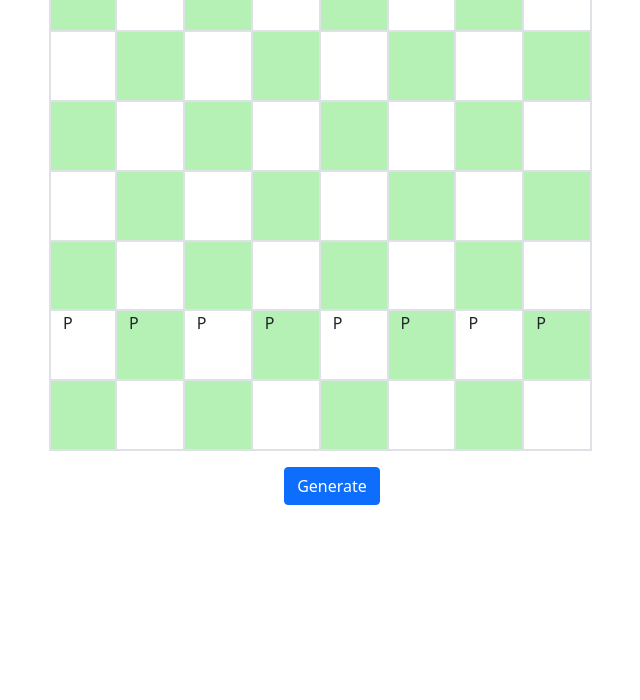
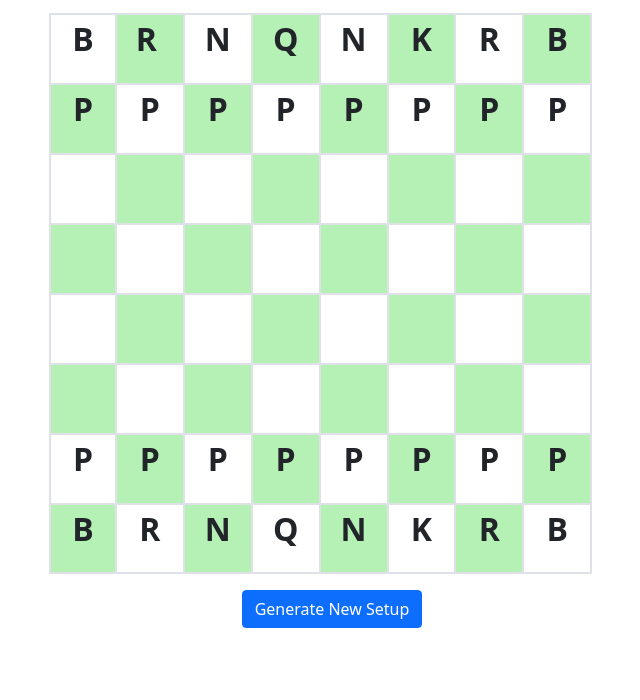
Before and after one commit to jonathan-woodruff/960generator, a plain HTML site: page index.html in a window 1280 px wide. Shown: the part 134-834 px from the top of the page, without its empty margins (308-948 px from the left). Before the commit the page ends 800 px from the top, so only its background shows below. Drawn offline with nearby package versions, Linux system fonts and the light colour scheme.

Commit message:
added favicon and finished project

```diff
--- a/index.html
+++ b/index.html
@@ -6,33 +6,46 @@
     <link href="https://cdn.jsdelivr.net/npm/bootstrap@5.0.2/dist/css/bootstrap.min.css" rel="stylesheet" integrity="sha384-EVSTQN3/azprG1Anm3QDgpJLIm9Nao0Yz1ztcQTwFspd3yD65VohhpuuCOmLASjC" crossorigin="anonymous">
     <script defer src="https://cdn.jsdelivr.net/npm/bootstrap@5.0.2/dist/js/bootstrap.bundle.min.js" integrity="sha384-MrcW6ZMFYlzcLA8Nl+NtUVF0sA7MsXsP1UyJoMp4YLEuNSfAP+JcXn/tWtIaxVXM" crossorigin="anonymous"></script>
     <script defer src="./index.js"></script>
+    <!-- favicon -->
+    <link rel="apple-touch-icon" sizes="180x180" href="./public/apple-touch-icon.png">
+    <link rel="icon" type="image/png" sizes="32x32" href="./public/favicon-32x32.png">
+    <link rel="icon" type="image/png" sizes="16x16" href="./public/favicon-16x16.png">
+    <link rel="manifest" href="./public/site.webmanifest">
     <title>Chess 960 Generator</title>
 </head>
 <body>
     <div class="container py-4 px-3 mb-5">
         <div class="row mb-3">
+            <div class="col">
+                <hgroup class="text-center mt-3 mb-3">
+                    <h1 class="mb-2">Chess 960 Generator</h1>
+                    <p class="h6">Set up your chess 960 board randomly</p>
+                  </hgroup>
+            </div>
+        </div>
+        <div class="row mb-3">
             <div class="col col-12 col-sm-10 col-md-8 col-lg-6 mx-auto">
                 <!-- row 8 -->
                 <div class="row">
-                    <div id="a8" class="border border-2" style="width: 12%; height: 0; padding-bottom: 12%;"></div>
-                    <div id="b8" class="border-top border-bottom border-end border-2" style="width: 12%; height: 0; padding-bottom: 12%; padding-left: 5px; background-color:rgb(181, 240, 181);"></div>
-                    <div id="c8" class="border-top border-bottom border-end border-2" style="width: 12%; height: 0; padding-bottom: 12%;"></div>
-                    <div id="d8" class="border-top border-bottom border-end border-2" style="width: 12%; height: 0; padding-bottom: 12%; background-color:rgb(181, 240, 181);"></div>
-                    <div id="e8" class="border-top border-bottom border-end border-2" style="width: 12%; height: 0; padding-bottom: 12%;"></div>
-                    <div id="f8" class="border-top border-bottom border-end border-2" style="width: 12%; height: 0; padding-bottom: 12%; background-color:rgb(181, 240, 181);"></div>
-                    <div id="g8" class="border-top border-bottom border-end border-2" style="width: 12%; height: 0; padding-bottom: 12%;"></div>
-                    <div id="h8" class="border-top border-bottom border-end border-2" style="width: 12%; height: 0; padding-bottom: 12%; background-color:rgb(181, 240, 181);"></div>
+                    <div id="a8" class="border border-2 fw-bold fs-2 text-center" style="width: 12%; height: 0; padding-bottom: 12%;"></div>
+                    <div id="b8" class="border-top border-bottom border-end border-2 fw-bold fs-2 text-center" style="width: 12%; height: 0; padding-bottom: 12%; padding-left: 5px; background-color:rgb(181, 240, 181);"></div>
+                    <div id="c8" class="border-top border-bottom border-end border-2 fw-bold fs-2 text-center" style="width: 12%; height: 0; padding-bottom: 12%;"></div>
+                    <div id="d8" class="border-top border-bottom border-end border-2 fw-bold fs-2 text-center" style="width: 12%; height: 0; padding-bottom: 12%; background-color:rgb(181, 240, 181);"></div>
+                    <div id="e8" class="border-top border-bottom border-end border-2 fw-bold fs-2 text-center" style="width: 12%; height: 0; padding-bottom: 12%;"></div>
+                    <div id="f8" class="border-top border-bottom border-end border-2 fw-bold fs-2 text-center" style="width: 12%; height: 0; padding-bottom: 12%; background-color:rgb(181, 240, 181);"></div>
+                    <div id="g8" class="border-top border-bottom border-end border-2 fw-bold fs-2 text-center" style="width: 12%; height: 0; padding-bottom: 12%;"></div>
+                    <div id="h8" class="border-top border-bottom border-end border-2 fw-bold fs-2 text-center" style="width: 12%; height: 0; padding-bottom: 12%; background-color:rgb(181, 240, 181);"></div>
                 </div>
                 <!-- row 7 -->
                 <div class="row">
-                    <div class="border-bottom border-start border-end border-2" style="width: 12%; height: 0; padding-bottom: 12%; background-color:rgb(181, 240, 181);">P</div>
-                    <div class="border-bottom border-end border-2" style="width: 12%; height: 0; padding-bottom: 12%;">P</div>
-                    <div class="border-bottom border-end border-2" style="width: 12%; height: 0; padding-bottom: 12%; background-color:rgb(181, 240, 181);">P</div>
-                    <div class="border-bottom border-end border-2" style="width: 12%; height: 0; padding-bottom: 12%;">P</div>
-                    <div class="border-bottom border-end border-2" style="width: 12%; height: 0; padding-bottom: 12%; background-color:rgb(181, 240, 181);">P</div>
-                    <div class="border-bottom border-end border-2" style="width: 12%; height: 0; padding-bottom: 12%;">P</div>
-                    <div class="border-bottom border-end border-2" style="width: 12%; height: 0; padding-bottom: 12%; background-color:rgb(181, 240, 181);">P</div>
-                    <div class="border-bottom border-end border-2" style="width: 12%; height: 0; padding-bottom: 12%;">P</div>
+                    <div class="border-bottom border-start border-end border-2 fw-bold fs-2 text-center" style="width: 12%; height: 0; padding-bottom: 12%; background-color:rgb(181, 240, 181);">P</div>
+                    <div class="border-bottom border-end border-2 fw-bold fs-2 text-center" style="width: 12%; height: 0; padding-bottom: 12%;">P</div>
+                    <div class="border-bottom border-end border-2 fw-bold fs-2 text-center" style="width: 12%; height: 0; padding-bottom: 12%; background-color:rgb(181, 240, 181);">P</div>
+                    <div class="border-bottom border-end border-2 fw-bold fs-2 text-center" style="width: 12%; height: 0; padding-bottom: 12%;">P</div>
+                    <div class="border-bottom border-end border-2 fw-bold fs-2 text-center" style="width: 12%; height: 0; padding-bottom: 12%; background-color:rgb(181, 240, 181);">P</div>
+                    <div class="border-bottom border-end border-2 fw-bold fs-2 text-center" style="width: 12%; height: 0; padding-bottom: 12%;">P</div>
+                    <div class="border-bottom border-end border-2 fw-bold fs-2 text-center" style="width: 12%; height: 0; padding-bottom: 12%; background-color:rgb(181, 240, 181);">P</div>
+                    <div class="border-bottom border-end border-2 fw-bold fs-2 text-center" style="width: 12%; height: 0; padding-bottom: 12%;">P</div>
                 </div>
                 <!-- row 6 -->
                 <div class="row">
@@ -80,31 +93,31 @@
                 </div>
                 <!-- row 2 -->
                 <div class="row">
-                    <div class="border-bottom border-start border-end border-2" style="width: 12%; height: 0; padding-bottom: 12%;">P</div>
-                    <div class="border-bottom border-end border-2" style="width: 12%; height: 0; padding-bottom: 12%; background-color:rgb(181, 240, 181);">P</div>
-                    <div class="border-bottom border-end border-2" style="width: 12%; height: 0; padding-bottom: 12%;">P</div>
-                    <div class="border-bottom border-end border-2" style="width: 12%; height: 0; padding-bottom: 12%; background-color:rgb(181, 240, 181);">P</div>
-                    <div class="border-bottom border-end border-2" style="width: 12%; height: 0; padding-bottom: 12%;">P</div>
-                    <div class="border-bottom border-end border-2" style="width: 12%; height: 0; padding-bottom: 12%; background-color:rgb(181, 240, 181);">P</div>
-                    <div class="border-bottom border-end border-2" style="width: 12%; height: 0; padding-bottom: 12%;">P</div>
-                    <div class="border-bottom border-end border-2" style="width: 12%; height: 0; padding-bottom: 12%; background-color:rgb(181, 240, 181);">P</div>
+                    <div class="border-bottom border-start border-end border-2 fw-bold fs-2 text-center" style="width: 12%; height: 0; padding-bottom: 12%;">P</div>
+                    <div class="border-bottom border-end border-2 fw-bold fs-2 text-center" style="width: 12%; height: 0; padding-bottom: 12%; background-color:rgb(181, 240, 181);">P</div>
+                    <div class="border-bottom border-end border-2 fw-bold fs-2 text-center" style="width: 12%; height: 0; padding-bottom: 12%;">P</div>
+                    <div class="border-bottom border-end border-2 fw-bold fs-2 text-center" style="width: 12%; height: 0; padding-bottom: 12%; background-color:rgb(181, 240, 181);">P</div>
+                    <div class="border-bottom border-end border-2 fw-bold fs-2 text-center" style="width: 12%; height: 0; padding-bottom: 12%;">P</div>
+                    <div class="border-bottom border-end border-2 fw-bold fs-2 text-center" style="width: 12%; height: 0; padding-bottom: 12%; background-color:rgb(181, 240, 181);">P</div>
+                    <div class="border-bottom border-end border-2 fw-bold fs-2 text-center" style="width: 12%; height: 0; padding-bottom: 12%;">P</div>
+                    <div class="border-bottom border-end border-2 fw-bold fs-2 text-center" style="width: 12%; height: 0; padding-bottom: 12%; background-color:rgb(181, 240, 181);">P</div>
                 </div>
                 <!-- row 1 -->
                 <div class="row">
-                    <div id="a1" class="border-bottom border-start border-end border-2" style="width: 12%; height: 0; padding-bottom: 12%; background-color:rgb(181, 240, 181);"></div>
-                    <div id="b1" class="border-bottom border-end border-2" style="width: 12%; height: 0; padding-bottom: 12%;"></div>
-                    <div id="c1" class="border-bottom border-end border-2" style="width: 12%; height: 0; padding-bottom: 12%; background-color:rgb(181, 240, 181);"></div>
-                    <div id="d1" class="border-bottom border-end border-2" style="width: 12%; height: 0; padding-bottom: 12%;"></div>
-                    <div id="e1" class="border-bottom border-end border-2" style="width: 12%; height: 0; padding-bottom: 12%; background-color:rgb(181, 240, 181);"></div>
-                    <div id="f1" class="border-bottom border-end border-2" style="width: 12%; height: 0; padding-bottom: 12%;"></div>
-                    <div id="g1" class="border-bottom border-end border-2" style="width: 12%; height: 0; padding-bottom: 12%; background-color:rgb(181, 240, 181);"></div>
-                    <div id="h1" class="border-bottom border-end border-2" style="width: 12%; height: 0; padding-bottom: 12%;"></div>
+                    <div id="a1" class="border-bottom border-start border-end border-2 fw-bold fs-2 text-center" style="width: 12%; height: 0; padding-bottom: 12%; background-color:rgb(181, 240, 181);"></div>
+                    <div id="b1" class="border-bottom border-end border-2 fw-bold fs-2 text-center" style="width: 12%; height: 0; padding-bottom: 12%;"></div>
+                    <div id="c1" class="border-bottom border-end border-2 fw-bold fs-2 text-center" style="width: 12%; height: 0; padding-bottom: 12%; background-color:rgb(181, 240, 181);"></div>
+                    <div id="d1" class="border-bottom border-end border-2 fw-bold fs-2 text-center" style="width: 12%; height: 0; padding-bottom: 12%;"></div>
+                    <div id="e1" class="border-bottom border-end border-2 fw-bold fs-2 text-center" style="width: 12%; height: 0; padding-bottom: 12%; background-color:rgb(181, 240, 181);"></div>
+                    <div id="f1" class="border-bottom border-end border-2 fw-bold fs-2 text-center" style="width: 12%; height: 0; padding-bottom: 12%;"></div>
+                    <div id="g1" class="border-bottom border-end border-2 fw-bold fs-2 text-center" style="width: 12%; height: 0; padding-bottom: 12%; background-color:rgb(181, 240, 181);"></div>
+                    <div id="h1" class="border-bottom border-end border-2 fw-bold fs-2 text-center" style="width: 12%; height: 0; padding-bottom: 12%;"></div>
                 </div>
             </div>
         </div>
         <div class="row">
             <div class="col d-flex justify-content-center">
-                <button id="generate-button" class="btn btn-primary">Generate</button>
+                <button id="generate-button" class="btn btn-primary">Generate New Setup</button>
             </div>
         </div>
     </div>
--- a/index.js
+++ b/index.js
@@ -2,25 +2,30 @@
 const generateButton = document.getElementById('generate-button');
 
 const placePieceRandomly = (availableSlots, selectedPositions, pieceStr) => {
-    let randomIndex = Math.floor(Math.random() * availableSlots.length);
+    const randomIndex = Math.floor(Math.random() * availableSlots.length);
     selectedPositions[availableSlots[randomIndex]] = pieceStr;
     availableSlots.splice(randomIndex, 1);
-    return [availableSlots, selectedPositions];
+    console.log(randomIndex);
+    console.log(selectedPositions);
+    console.log(availableSlots);
+    return [availableSlots, selectedPositions, randomIndex];
 };
 
-const placeBishop2 = (availableSlots, selectedPositions) => {
+const placeBishop2 = (availableSlots, selectedPositions, bishop1Index) => {
     //The other bishop must be placed on an different-colored square as the first bishop
-    const bishop1Position = selectedPositions[0];
     let bishop2AvailableSlots;
-    if (bishop1Position === 1 || bishop1Position === 3 || bishop1Position === 5 || bishop1Position === 7) {
-        bishop2AvailableSlots = [2, 4, 6, 8]
+    if (bishop1Index === 1 || bishop1Index === 3 || bishop1Index === 5 || bishop1Index === 7) {
+        bishop2AvailableSlots = [0, 2, 4, 6]
     } else {
-        bishop2AvailablleSlots = [1, 3, 5, 7]
+        bishop2AvailableSlots = [1, 3, 5, 7]
     }
     let randomIndex = Math.floor(Math.random() * 4);
     const bishop2Position = bishop2AvailableSlots[randomIndex];
+    console.log(bishop2Position);
+    console.log(selectedPositions);
+    console.log(availableSlots);
     selectedPositions[bishop2Position] = "B";
-    availableSlots.splice(availableSlots.findIndex(bishop2Position), 1);
+    availableSlots.splice(availableSlots.findIndex((position) => position === bishop2Position), 1);
     return [availableSlots, selectedPositions];
 };
 
@@ -36,8 +41,9 @@ const placeRooksAndKing = (availableSlots, selectedPositions) => {
 const doSetup = () => {
     let availableSlots = [0, 1, 2, 3, 4, 5, 6, 7];
     let selectedPositions = ["", "", "", "", "", "", "", ""];
-    [availableSlots, selectedPositions] = placePieceRandomly(availableSlots, selectedPositions, "B"); //bishop 1
-    [availableSlots, selectedPositions] = placeBishop2(availableSlots, selectedPositions); //bishop 2
+    let randomIndex;
+    [availableSlots, selectedPositions, bishop1Index] = placePieceRandomly(availableSlots, selectedPositions, "B"); //bishop 1
+    [availableSlots, selectedPositions] = placeBishop2(availableSlots, selectedPositions, bishop1Index); //bishop 2
     [availableSlots, selectedPositions] = placePieceRandomly(availableSlots, selectedPositions, "N"); //knight 1
     [availableSlots, selectedPositions] = placePieceRandomly(availableSlots, selectedPositions, "N"); //knight 2
     [availableSlots, selectedPositions] = placePieceRandomly(availableSlots, selectedPositions, "Q"); //Queen
@@ -62,3 +68,5 @@ const doSetup = () => {
 };
 
 generateButton.addEventListener('click', doSetup);
+
+doSetup();
```
Also changed, not shown: public/android-chrome-192x192.png (added), public/android-chrome-512x512.png (added), public/apple-touch-icon.png (added), public/favicon-16x16.png (added), public/favicon-32x32.png (added), public/favicon.ico (added), public/site.webmanifest (added).
